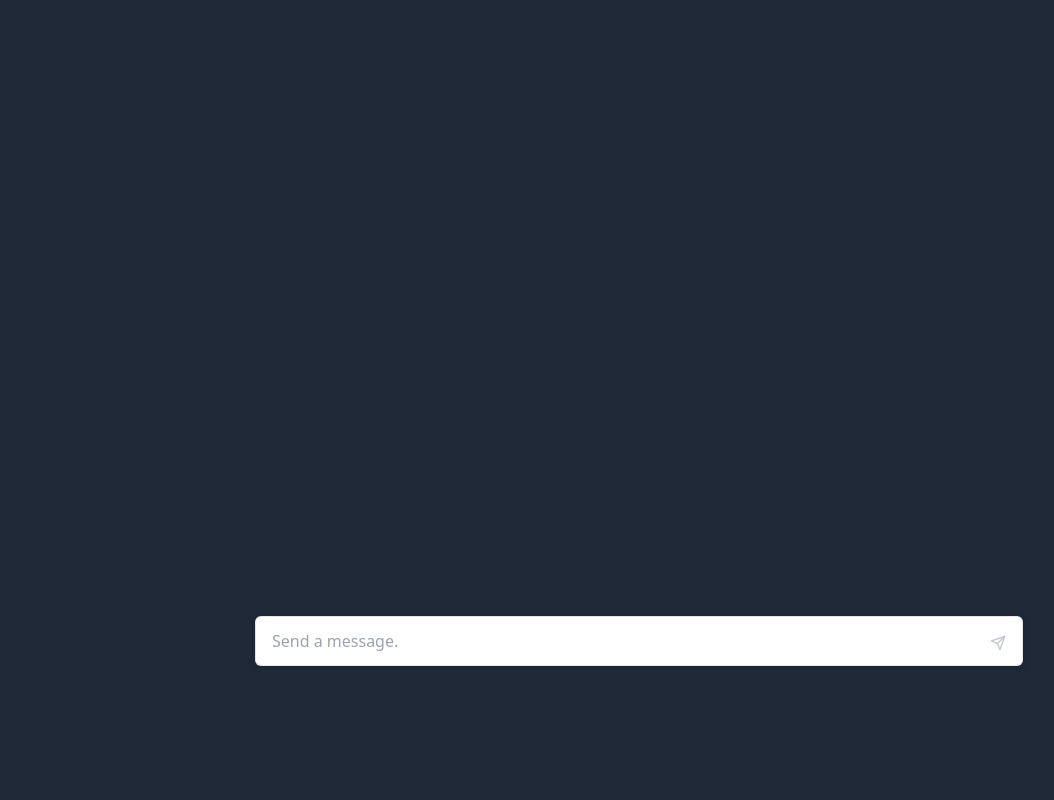
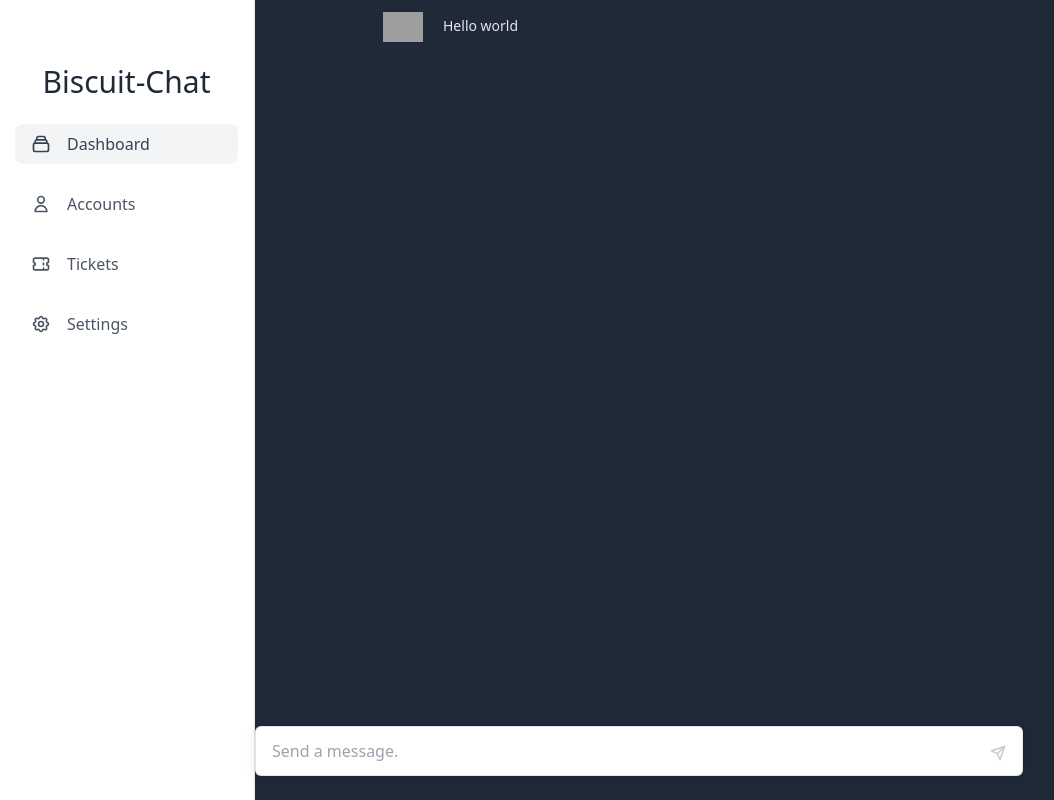
Before and after one commit to 7Biscuits/Biscuit-Chat, a React (Create React App) app: page / in a window 1280 px wide. Shown: the whole page, without its empty margins (1-1055 px from the left). Built offline with nearby package versions, Linux system fonts and the light colour scheme; grey boxes are pictures that could not be loaded; the HTML template or start-up script is replaced by a standard one.

Commit message:
ui updates

```diff
--- a/src/App.js
+++ b/src/App.js
@@ -1,4 +1,5 @@
 import { useState } from "react"
+import Sidebar from "./components/Sidebar"
 import MessageBox from "./components/MessageBox"
 import PromptBox from "./components/PromptBox"
 
@@ -11,14 +12,18 @@
   }
 
   return (
-    <div className="min-w-full min-h-screen bg-gray-800">
-      <div className="overflow-x-scroll">
-        {messages}
-      </div>
-        <div className="fixed mt-[38rem] bottom-0 top-0 right-0 left-0">
+    <>
+      <div className="max-w-full min-h-screen bg-gray-800">
+        <Sidebar />
+        <div className="overflow-x-scroll absolute ml-[20rem]">
+          <MessageBox message={"Hello world"} />
+          {/* {messages} */}
+        </div>
+        <div className="block absolute bottom-0 left-0 right-0">
           <PromptBox newPrompt={(prompt, bot) => appendMessage(prompt, bot)} />
         </div>
-    </div>
+      </div>
+    </>
   )
 }
 
--- a/src/components/MessageBox.jsx
+++ b/src/components/MessageBox.jsx
@@ -1,9 +1,9 @@
 const MessageBox = ({ message, bot }) => {
     return (
         <>
-            <div className={bot ? "p-6 text-sm text-gray-200 bg-gray-600" : "p-6 text-sm text-gray-200 bg-transparent"}>
+            <div className={bot ? "px-6 py-3 text-sm text-gray-200 bg-gray-600" : "px-6 py-3 text-sm text-gray-200 bg-transparent"}>
                 <div className="mx-10">
-                    <img className="inline-block" width="50" height="50" src={bot ? "https://www.pngmart.com/files/22/Bot-Angry-Icon-PNG-Image.png" : "https://www.asiamediajournal.com/wp-content/uploads/2022/11/Default-PFP.jpg"} alt={bot ? "bot" : "user"} />
+                    <img className="inline-block" width="40" height="40" src={bot ? "https://www.pngmart.com/files/22/Bot-Angry-Icon-PNG-Image.png" : "https://www.asiamediajournal.com/wp-content/uploads/2022/11/Default-PFP.jpg"} alt={bot ? "bot" : "user"} />
                     <span className="font-medium mx-5">{message}</span>
                 </div>
             </div>
--- a/src/components/PromptBox.jsx
+++ b/src/components/PromptBox.jsx
@@ -14,7 +14,7 @@
 
     return (
         <>
-            <form onSubmit={handleSubmit} className="stretch mx-2 flex flex-row gap-3 last:mb-2 md:mx-4 md:last:mb-6 lg:mx-auto lg:max-w-2xl xl:max-w-3xl">
+            <form onSubmit={handleSubmit} className="stretch mx-2 flex flex-row gap-3 last:mb-2 md:mx-auto md:last:mb-6 lg:mx-auto lg:max-w-2xl xl:max-w-3xl sm:max-w-sm sm:mx-auto">
                 <div className="relative flex h-full flex-1 items-stretch md:flex-col">
                     <div>
                         <div className="h-full flex ml-1 md:w-full md:m-auto md:mb-2 gap-0 md:gap-2 justify-center">
--- /dev/null
+++ b/src/components/Sidebar.jsx
@@ -0,0 +1,52 @@
+const Sidebar = () => {
+    return (
+        <div>
+            <aside class="absolute flex flex-col w-64 h-screen px-4 py-8 overflow-y-auto bg-white border-r rtl:border-r-0 rtl:border-l dark:bg-gray-900 dark:border-gray-700">
+
+                <div class="flex flex-col items-center mt-6 -mx-2">
+                        <h4 class="mx-2 mt-2 text-3xl text-gray-800 dark:text-gray-200">Biscuit-Chat</h4>
+                </div>
+
+                <div class="flex flex-col justify-between flex-1 mt-6">
+                    <nav>
+                        <a class="flex items-center px-4 py-2 text-gray-700 bg-gray-100 rounded-lg dark:bg-gray-800 dark:text-gray-200" href="#">
+                            <svg class="w-5 h-5" viewBox="0 0 24 24" fill="none" xmlns="http://www.w3.org/2000/svg">
+                                <path d="M19 11H5M19 11C20.1046 11 21 11.8954 21 13V19C21 20.1046 20.1046 21 19 21H5C3.89543 21 3 20.1046 3 19V13C3 11.8954 3.89543 11 5 11M19 11V9C19 7.89543 18.1046 7 17 7M5 11V9C5 7.89543 5.89543 7 7 7M7 7V5C7 3.89543 7.89543 3 9 3H15C16.1046 3 17 3.89543 17 5V7M7 7H17" stroke="currentColor" stroke-width="2" stroke-linecap="round" stroke-linejoin="round" />
+                            </svg>
+
+                            <span class="mx-4 font-medium">Dashboard</span>
+                        </a>
+
+                        <a class="flex items-center px-4 py-2 mt-5 text-gray-600 transition-colors duration-300 transform rounded-lg dark:text-gray-400 hover:bg-gray-100 dark:hover:bg-gray-800 dark:hover:text-gray-200 hover:text-gray-700" href="#">
+                            <svg class="w-5 h-5" viewBox="0 0 24 24" fill="none" xmlns="http://www.w3.org/2000/svg">
+                                <path d="M16 7C16 9.20914 14.2091 11 12 11C9.79086 11 8 9.20914 8 7C8 4.79086 9.79086 3 12 3C14.2091 3 16 4.79086 16 7Z" stroke="currentColor" stroke-width="2" stroke-linecap="round" stroke-linejoin="round" />
+                                <path d="M12 14C8.13401 14 5 17.134 5 21H19C19 17.134 15.866 14 12 14Z" stroke="currentColor" stroke-width="2" stroke-linecap="round" stroke-linejoin="round" />
+                            </svg>
+
+                            <span class="mx-4 font-medium">Accounts</span>
+                        </a>
+
+                        <a class="flex items-center px-4 py-2 mt-5 text-gray-600 transition-colors duration-300 transform rounded-lg dark:text-gray-400 hover:bg-gray-100 dark:hover:bg-gray-800 dark:hover:text-gray-200 hover:text-gray-700" href="#">
+                            <svg class="w-5 h-5" viewBox="0 0 24 24" fill="none" xmlns="http://www.w3.org/2000/svg">
+                                <path d="M15 5V7M15 11V13M15 17V19M5 5C3.89543 5 3 5.89543 3 7V10C4.10457 10 5 10.8954 5 12C5 13.1046 4.10457 14 3 14V17C3 18.1046 3.89543 19 5 19H19C20.1046 19 21 18.1046 21 17V14C19.8954 14 19 13.1046 19 12C19 10.8954 19.8954 10 21 10V7C21 5.89543 20.1046 5 19 5H5Z" stroke="currentColor" stroke-width="2" stroke-linecap="round" stroke-linejoin="round" />
+                            </svg>
+
+                            <span class="mx-4 font-medium">Tickets</span>
+                        </a>
+
+                        <a class="flex items-center px-4 py-2 mt-5 text-gray-600 transition-colors duration-300 transform rounded-lg dark:text-gray-400 hover:bg-gray-100 dark:hover:bg-gray-800 dark:hover:text-gray-200 hover:text-gray-700" href="#">
+                            <svg class="w-5 h-5" viewBox="0 0 24 24" fill="none" xmlns="http://www.w3.org/2000/svg">
+                                <path d="M10.3246 4.31731C10.751 2.5609 13.249 2.5609 13.6754 4.31731C13.9508 5.45193 15.2507 5.99038 16.2478 5.38285C17.7913 4.44239 19.5576 6.2087 18.6172 7.75218C18.0096 8.74925 18.5481 10.0492 19.6827 10.3246C21.4391 10.751 21.4391 13.249 19.6827 13.6754C18.5481 13.9508 18.0096 15.2507 18.6172 16.2478C19.5576 17.7913 17.7913 19.5576 16.2478 18.6172C15.2507 18.0096 13.9508 18.5481 13.6754 19.6827C13.249 21.4391 10.751 21.4391 10.3246 19.6827C10.0492 18.5481 8.74926 18.0096 7.75219 18.6172C6.2087 19.5576 4.44239 17.7913 5.38285 16.2478C5.99038 15.2507 5.45193 13.9508 4.31731 13.6754C2.5609 13.249 2.5609 10.751 4.31731 10.3246C5.45193 10.0492 5.99037 8.74926 5.38285 7.75218C4.44239 6.2087 6.2087 4.44239 7.75219 5.38285C8.74926 5.99037 10.0492 5.45193 10.3246 4.31731Z" stroke="currentColor" stroke-width="2" stroke-linecap="round" stroke-linejoin="round" />
+                                <path d="M15 12C15 13.6569 13.6569 15 12 15C10.3431 15 9 13.6569 9 12C9 10.3431 10.3431 9 12 9C13.6569 9 15 10.3431 15 12Z" stroke="currentColor" stroke-width="2" stroke-linecap="round" stroke-linejoin="round" />
+                            </svg>
+
+                            <span class="mx-4 font-medium">Settings</span>
+                        </a>
+                    </nav>
+                </div>
+            </aside>
+        </div>
+    )
+}
+
+export default Sidebar
```
Also changed, not shown: src/hello.html (added, +21 -0 lines).
